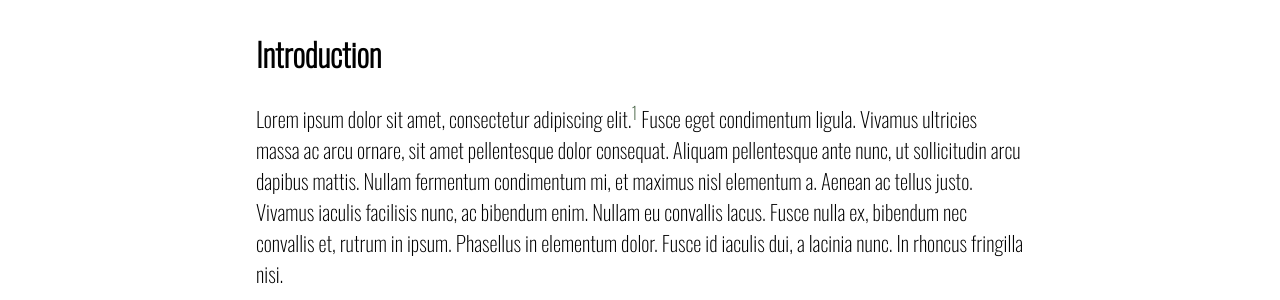
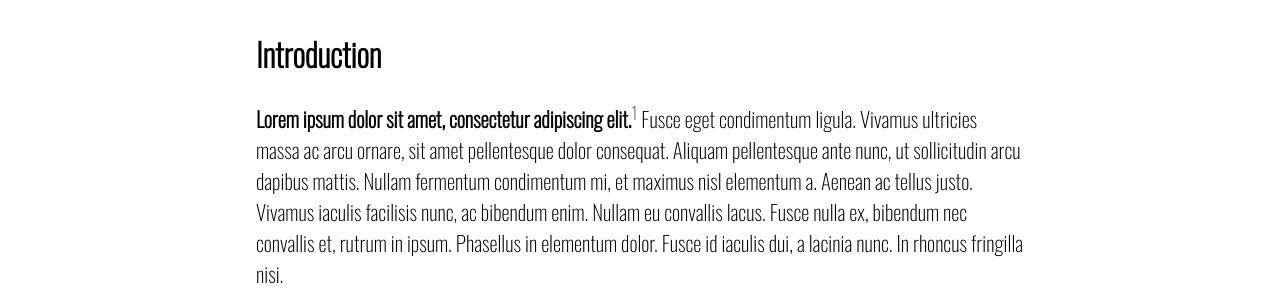
Before and after one commit to maryborgoton/mindoc, a Jekyll site: the page built from 002_introduction.md, in a window 1280 px wide. Shown: the part 205-505 px from the top of the page. Built offline with Jekyll 4.4.1, drawn with Linux system fonts in a browser that asks for light colours.

```diff
--- a/002_introduction.md
+++ b/002_introduction.md
@@ -5,7 +5,7 @@ number: 002
 ---
 # Introduction
 
-Lorem ipsum dolor sit amet, consectetur adipiscing elit.[^1] Fusce eget condimentum ligula. Vivamus ultricies massa ac arcu ornare, sit amet pellentesque dolor consequat. Aliquam pellentesque ante nunc, ut sollicitudin arcu dapibus mattis. Nullam fermentum condimentum mi, et maximus nisl elementum a. Aenean ac tellus justo. Vivamus iaculis facilisis nunc, ac bibendum enim. Nullam eu convallis lacus. Fusce nulla ex, bibendum nec convallis et, rutrum in ipsum. Phasellus in elementum dolor. Fusce id iaculis dui, a lacinia nunc. In rhoncus fringilla nisi.
+**Lorem ipsum dolor sit amet, consectetur adipiscing elit.**[^1] Fusce eget condimentum ligula. Vivamus ultricies massa ac arcu ornare, sit amet pellentesque dolor consequat. Aliquam pellentesque ante nunc, ut sollicitudin arcu dapibus mattis. Nullam fermentum condimentum mi, et maximus nisl elementum a. Aenean ac tellus justo. Vivamus iaculis facilisis nunc, ac bibendum enim. Nullam eu convallis lacus. Fusce nulla ex, bibendum nec convallis et, rutrum in ipsum. Phasellus in elementum dolor. Fusce id iaculis dui, a lacinia nunc. In rhoncus fringilla nisi.
 
 {% assign intro_images = site.mindoc_media | sort: "order" | where_exp: "item", "item.page == 'introduction'" | where_exp: "item", "item.media_type == 'image'" %}
 {% include media.html pages=intro_images %}
```
